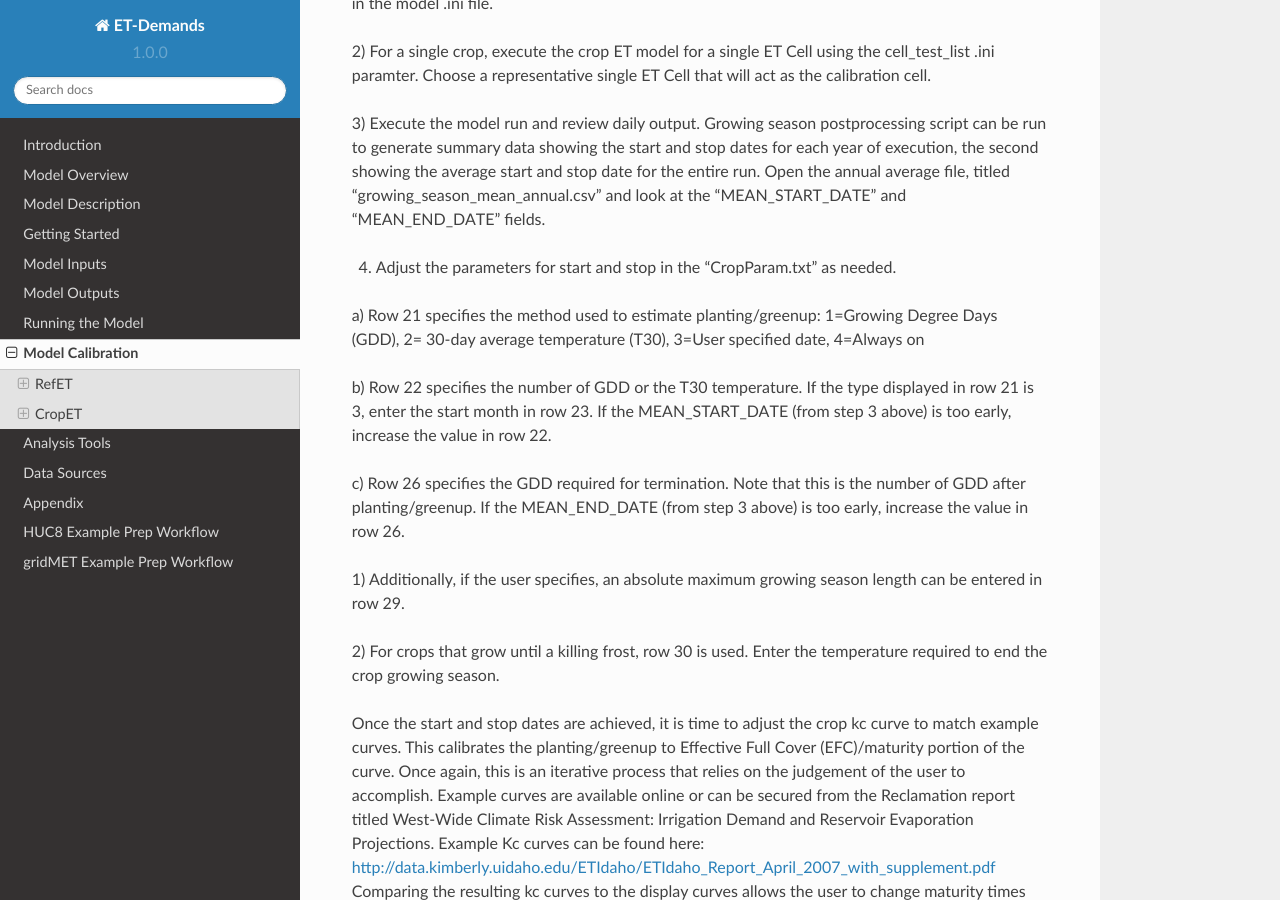
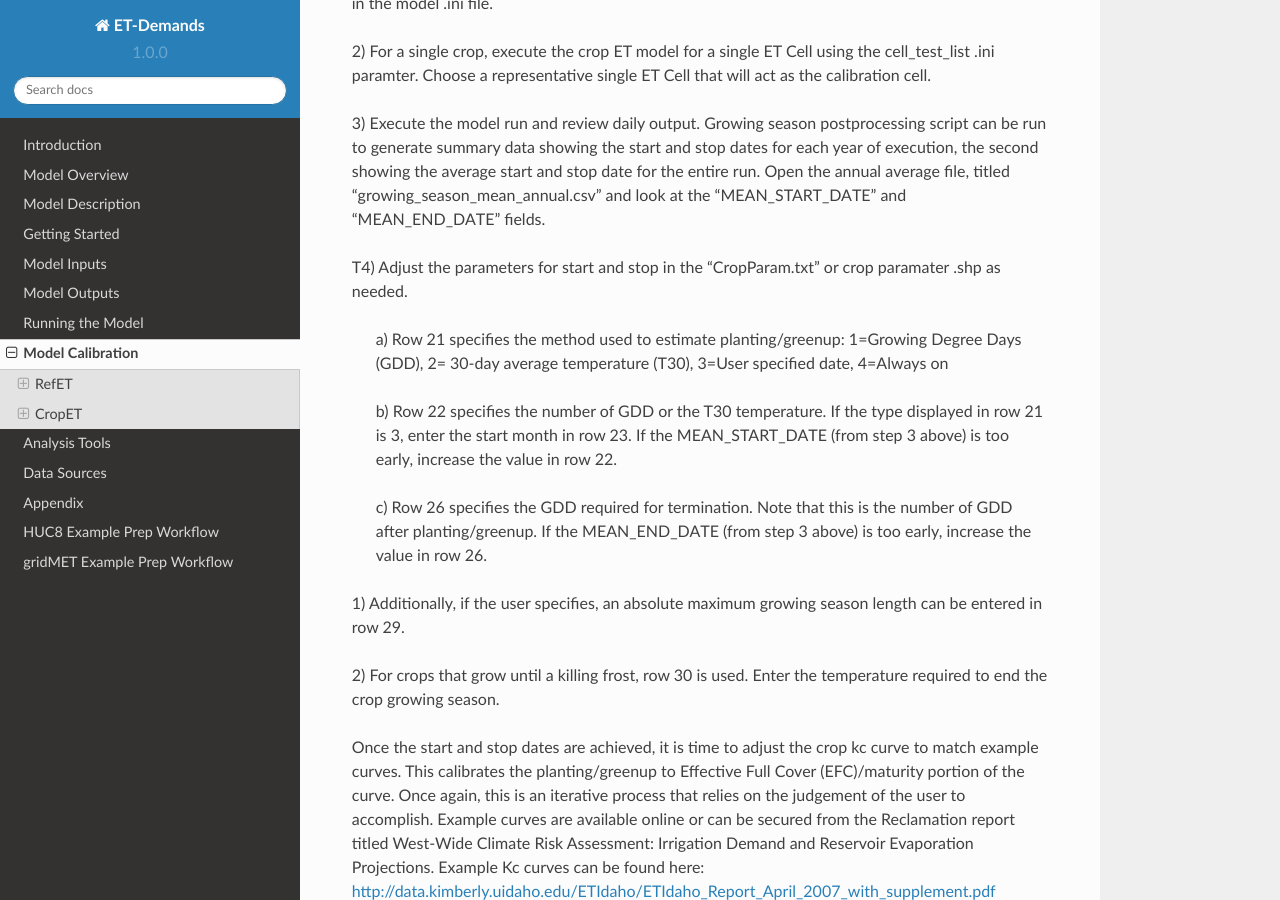
Before and after one commit to DOI-BOR/et-demands, a Sphinx documentation site: the page built from docs/model_calibration.rst, in a window 1280 px wide and 900 px high, scrolled down 1776 px. Built offline with Sphinx 7.4.7 and the Read the Docs theme 2.0.0, drawn with Linux system fonts in a browser that asks for light colours.

Commit message:
Formatting
Need to debug item 4) to stop tabbing

```diff
--- a/docs/model_calibration.rst
+++ b/docs/model_calibration.rst
@@ -56,23 +56,24 @@ model .ini file.
 2) For a single crop, execute the crop ET model for a single ET Cell using the cell_test_list .ini paramter.
 Choose a representative single ET Cell that will act as the calibration cell.
 
-3) Execute the model run and review daily output. Growing season postprocessing script can be run to
-generate summary data showing the start and stop dates for each year of execution, the second showing the
-average start and stop date for the entire run. Open the annual average file, titled
-“growing_season_mean_annual.csv” and look at the “MEAN_START_DATE” and “MEAN_END_DATE” fields.
+3) Execute the model run and review daily output. Growing season postprocessing script can be run to generate
+summary data showing the start and stop dates for each year of execution, the second showing the average start
+and stop date for the entire run. Open the annual average file, titled “growing_season_mean_annual.csv” and
+look at the “MEAN_START_DATE” and “MEAN_END_DATE” fields.
 
-4) Adjust the parameters for start and stop in the "CropParam.txt" as needed.
 
-a) Row 21 specifies the method used to estimate planting/greenup: 1=Growing Degree Days
-(GDD), 2= 30-day average temperature (T30), 3=User specified date, 4=Always on
+T4) Adjust the parameters for start and stop in the "CropParam.txt" or crop paramater .shp as needed.
 
-b) Row 22 specifies the number of GDD or the T30 temperature. If the type displayed in row
-21 is 3, enter the start month in row 23. If the MEAN_START_DATE (from step 3 above) is
-too early, increase the value in row 22.
+  a) Row 21 specifies the method used to estimate planting/greenup: 1=Growing Degree Days
+  (GDD), 2= 30-day average temperature (T30), 3=User specified date, 4=Always on
 
-c) Row 26 specifies the GDD required for termination. Note that this is the number of GDD
-after planting/greenup. If the MEAN_END_DATE (from step 3 above) is too early, increase
-the value in row 26.
+  b) Row 22 specifies the number of GDD or the T30 temperature. If the type displayed in row
+  21 is 3, enter the start month in row 23. If the MEAN_START_DATE (from step 3 above) is
+  too early, increase the value in row 22.
+
+  c) Row 26 specifies the GDD required for termination. Note that this is the number of GDD
+  after planting/greenup. If the MEAN_END_DATE (from step 3 above) is too early, increase
+  the value in row 26.
 
 1) Additionally, if the user specifies, an absolute maximum growing season length can be
 entered in row 29.
```
